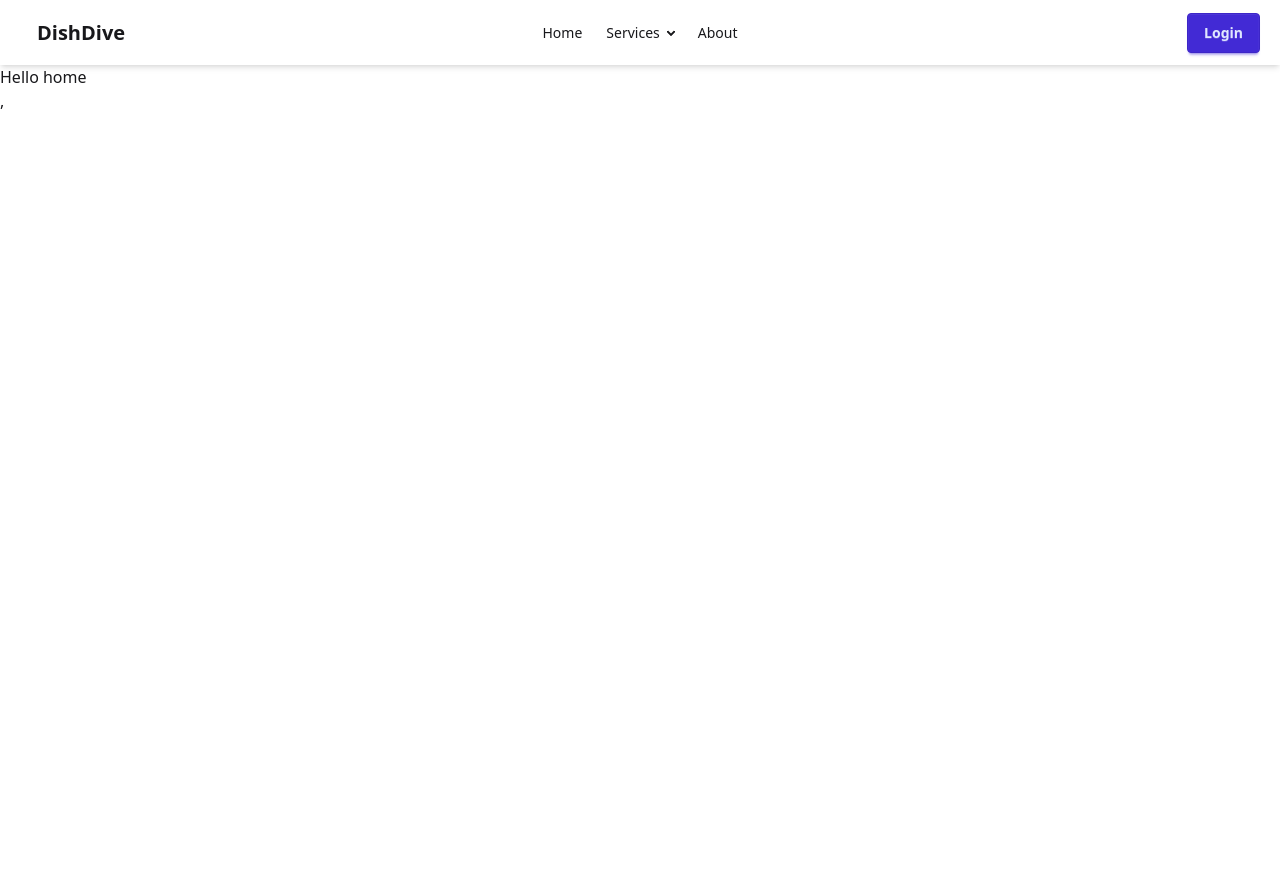
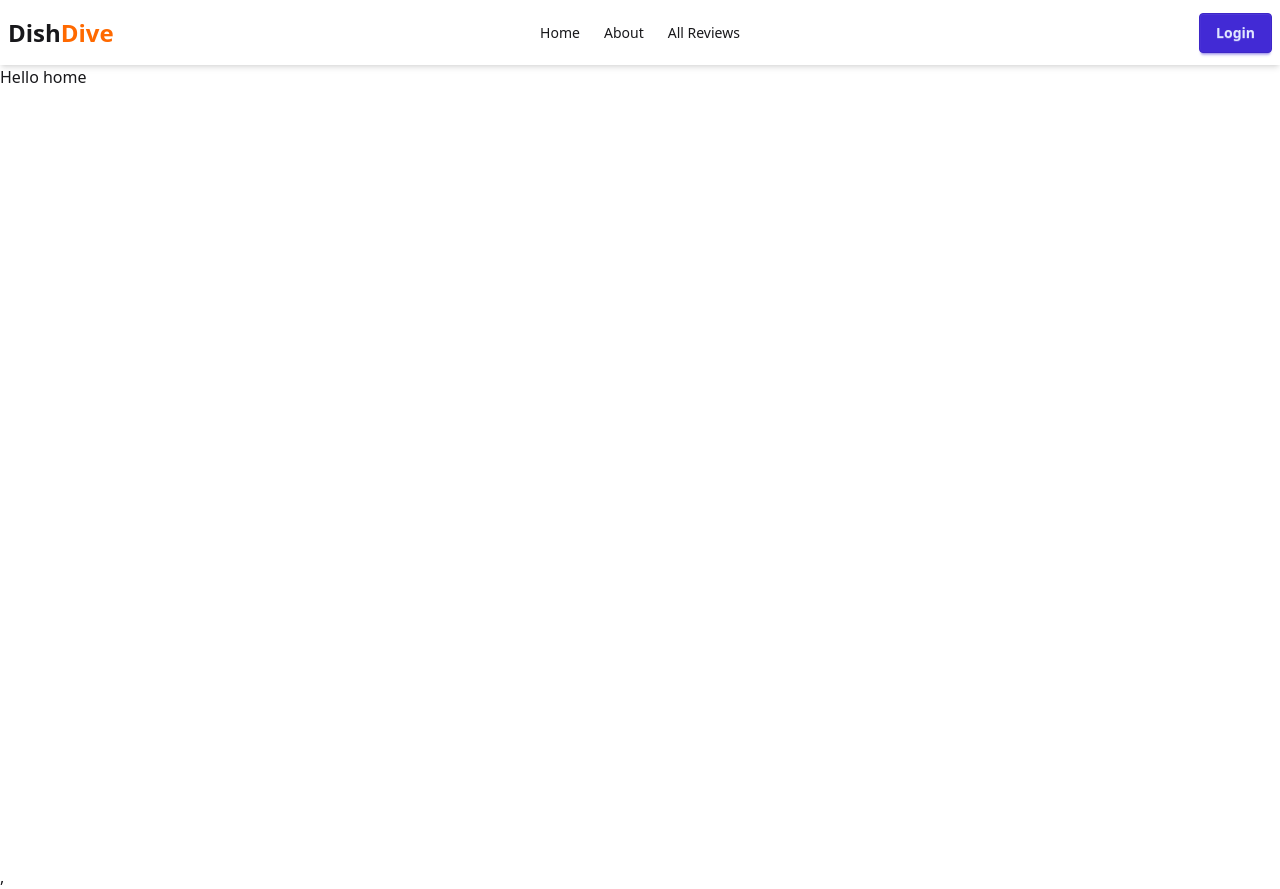
Before and after one commit to mahmud014/B12-A10-Future-Box-client, a React (Vite) app: page / in a window 1280 px wide. Before the commit the page ends 800 px from the top, so only its background shows below. Built offline with nearby package versions, Linux system fonts and the light colour scheme.

Commit message:
add navbar

```diff
--- a/package.json
+++ b/package.json
@@ -14,6 +14,7 @@
     "icons": "^1.0.0",
     "react": "^19.2.0",
     "react-dom": "^19.2.0",
+    "react-icons": "^5.5.0",
     "react-router": "^7.9.5",
     "react-router-dom": "^7.9.5",
     "tailwindcss": "^4.1.17"
--- a/src/Components/Navbar.jsx
+++ b/src/Components/Navbar.jsx
@@ -1,82 +1,46 @@
 import React from "react";
 import { Link, NavLink } from "react-router-dom";
+import { FaBars } from "react-icons/fa";
 
 const Navbar = () => {
+  const links = (
+    <>
+      <li>
+        <NavLink to="/">Home</NavLink>
+      </li>
+      <li>
+        <NavLink to="/about">About</NavLink>
+      </li>
+      <li>
+        <NavLink to="/allreviews">All Reviews</NavLink>
+      </li>
+    </>
+  );
   return (
-    <div className="navbar bg-base-100 shadow-md px-5">
+    <div className="bg-base-100 shadow-md">
+      <div className="navbar container mx-auto ">
         {/* Navbar Start */}
         <div className="navbar-start">
           {/* Mobile dropdown */}
           <div className="dropdown">
             <label tabIndex={0} className="btn btn-ghost lg:hidden">
-            <svg
-              xmlns="http://www.w3.org/2000/svg"
-              className="h-5 w-5"
-              fill="none"
-              viewBox="0 0 24 24"
-              stroke="currentColor"
-            >
-              <path
-                strokeLinecap="round"
-                strokeLinejoin="round"
-                strokeWidth="2"
-                d="M4 6h16M4 12h16M4 18h16"
-              />
-            </svg>
+              <FaBars />
             </label>
             <ul
               tabIndex={0}
               className="menu menu-compact dropdown-content mt-3 p-2 shadow bg-base-100 rounded-box w-52 z-10"
             >
-            <li>
-              <NavLink to="/">Home</NavLink>
-            </li>
-            <li>
-              <details>
-                <summary>Services</summary>
-                <ul className="p-2">
-                  <li>
-                    <NavLink to="/reviews">Reviews</NavLink>
-                  </li>
-                  <li>
-                    <NavLink to="/favorites">Favorites</NavLink>
-                  </li>
-                </ul>
-              </details>
-            </li>
-            <li>
-              <NavLink to="/about">About</NavLink>
-            </li>
+              {links}
             </ul>
           </div>
-        <Link to="/" className="btn btn-ghost text-xl normal-case">
-          DishDive
+          <Link to="/" className="btn-ghost text-2xl font-bold">
+            Dish<span className="text-orange-500">Dive</span>
           </Link>
         </div>
 
         {/* Navbar Center */}
         <div className="navbar-center hidden lg:flex">
-        <ul className="menu menu-horizontal px-1">
-          <li>
-            <NavLink to="/">Home</NavLink>
-          </li>
-          <li tabIndex={0}>
-            <details>
-              <summary>Services</summary>
-              <ul className="p-2 bg-base-100 rounded-box shadow">
-                <li>
-                  <NavLink to="/reviews">Reviews</NavLink>
-                </li>
-                <li>
-                  <NavLink to="/favorites">Favorites</NavLink>
-                </li>
-              </ul>
-            </details>
-          </li>
-          <li>
-            <NavLink to="/about">About</NavLink>
-          </li>
-        </ul>
+          <ul className="menu menu-horizontal px-1">{links}</ul>
         </div>
 
         {/* Navbar End */}
@@ -86,6 +50,7 @@ const Navbar = () => {
           </Link>
         </div>
       </div>
+    </div>
   );
 };
 
--- a/src/LayOuts/Root.jsx
+++ b/src/LayOuts/Root.jsx
@@ -6,7 +6,7 @@ const Root = () => {
   return (
     <div>
       <Navbar></Navbar>
-      <div>
+      <div className="min-h-screen">
         <Outlet></Outlet>
       </div>
     </div>
```
Also changed, not shown: 1 other file (tests, documents, lock files or other folders). Lines whose indentation alone changed are shown as unchanged.
